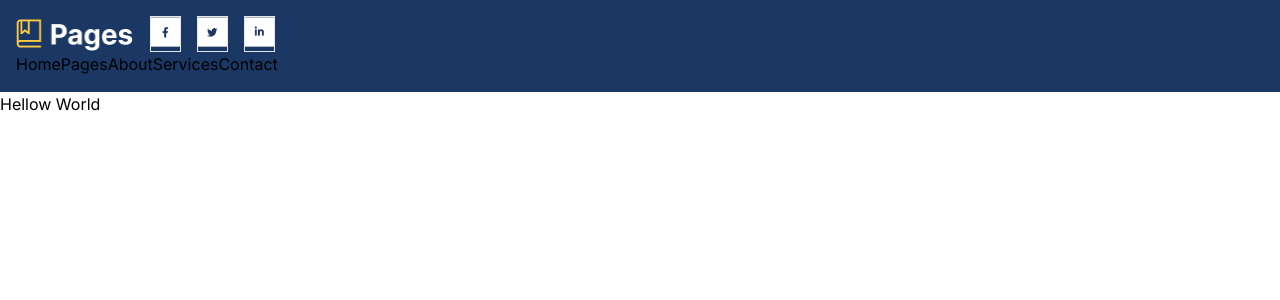
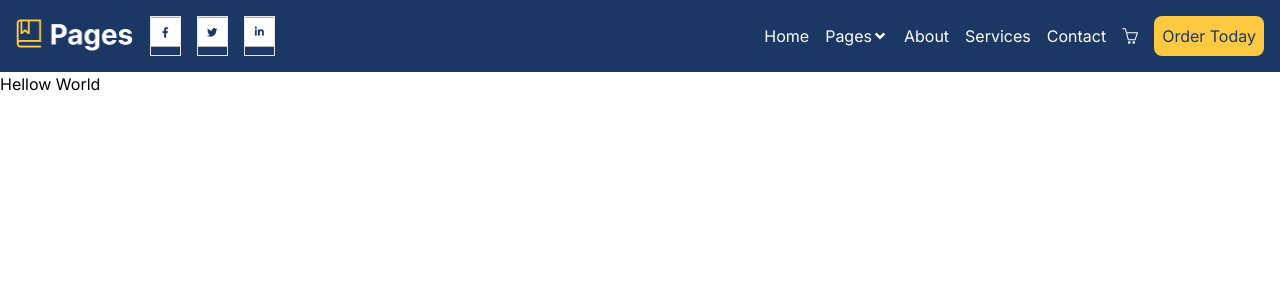
Before and after one commit to QulamSamadli/book-webflow, a Next.js app: page / in a window 1280 px wide. Shown: the top 300 px of the page. Built offline with nearby package versions, Linux system fonts and the light colour scheme.

Commit message:
Navbar finished codes

```diff
--- a/app/Components/Navbar/index.tsx
+++ b/app/Components/Navbar/index.tsx
@@ -1,12 +1,13 @@
 
 import Image from 'next/image'
-
 import Link from 'next/link'
 import React from 'react'
+import { SlBasket } from "react-icons/sl";
+import { FaAngleDown } from "react-icons/fa";
 
 const Navbar = () => {
   return (
-    <header className=' container bg-[#1B3764] p-4  '>
+    <header className=' container flex justify-between bg-[#1B3764] p-4  '>
 <div className='flex gap-4  '>
    <Link href="/"><Image
    width={118}
@@ -39,14 +40,14 @@ const Navbar = () => {
    </div>
 
 </div>
-<div>
-   <Link href="">Home</Link>
-   <Link href="">Pages</Link>
-   <Link href="">About</Link>
-   <Link href="">Services</Link>
-   <Link href="">Contact</Link>
-   <Link href=""></Link>
-   <Link href=""></Link>
+<div className='flex items-center gap-4 text-white'>
+   <Link href="/">Home</Link>
+   <Link href="/pages" className='flex items-center'>Pages <FaAngleDown /></Link>
+   <Link href="/about">About</Link>
+   <Link href="/services">Services</Link>
+   <Link href="/contact">Contact</Link>
+   <Link href="/basket"><SlBasket /></Link>
+   <Link href="/order"><button className='bg-[#FFCA42] text-center p-2 text-[#1B3764] rounded-lg'>Order Today</button></Link>
 
 </div>
 
```
Also changed, not shown: package.json (+4 -3 lines), 1 other file (tests, documents, lock files or other folders).
